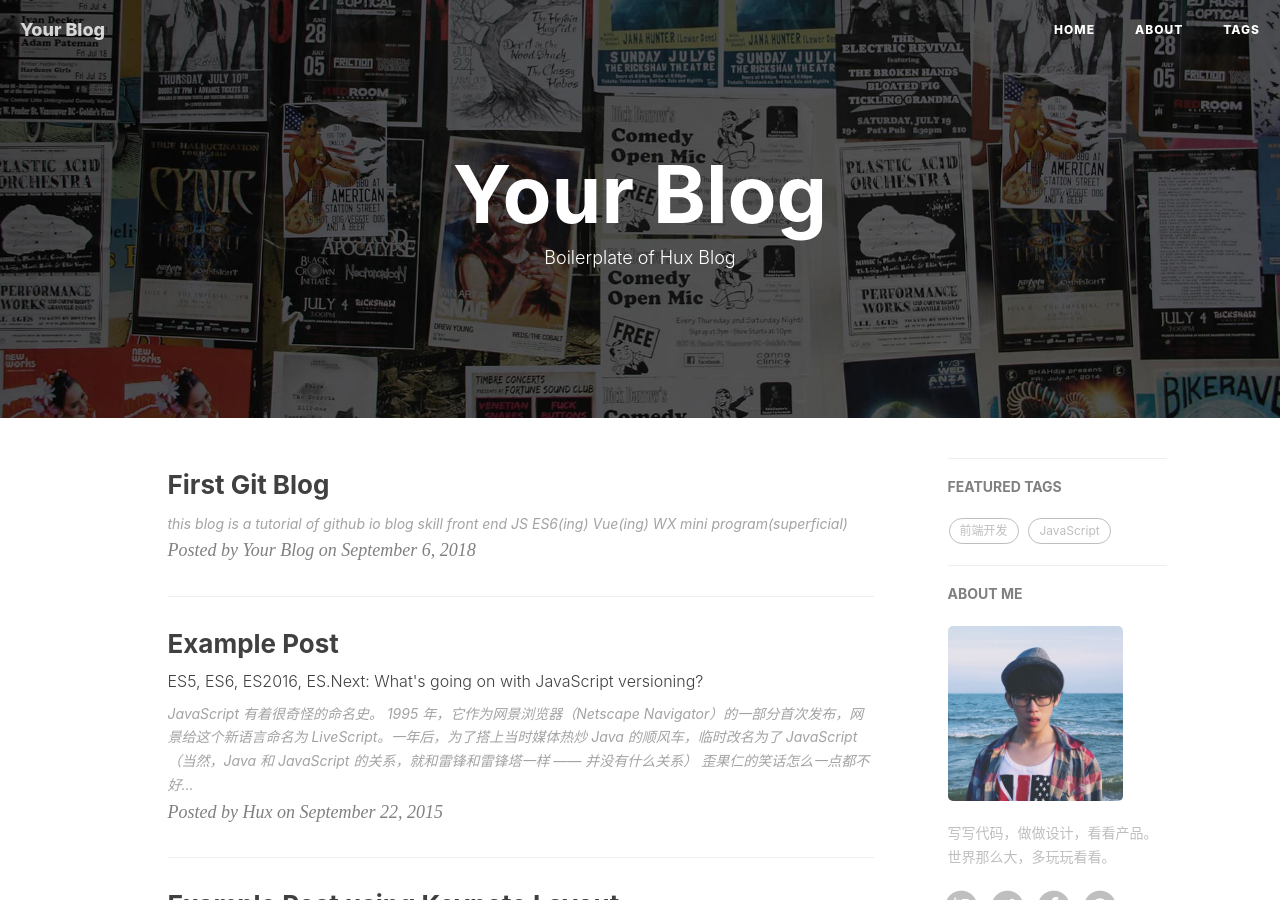
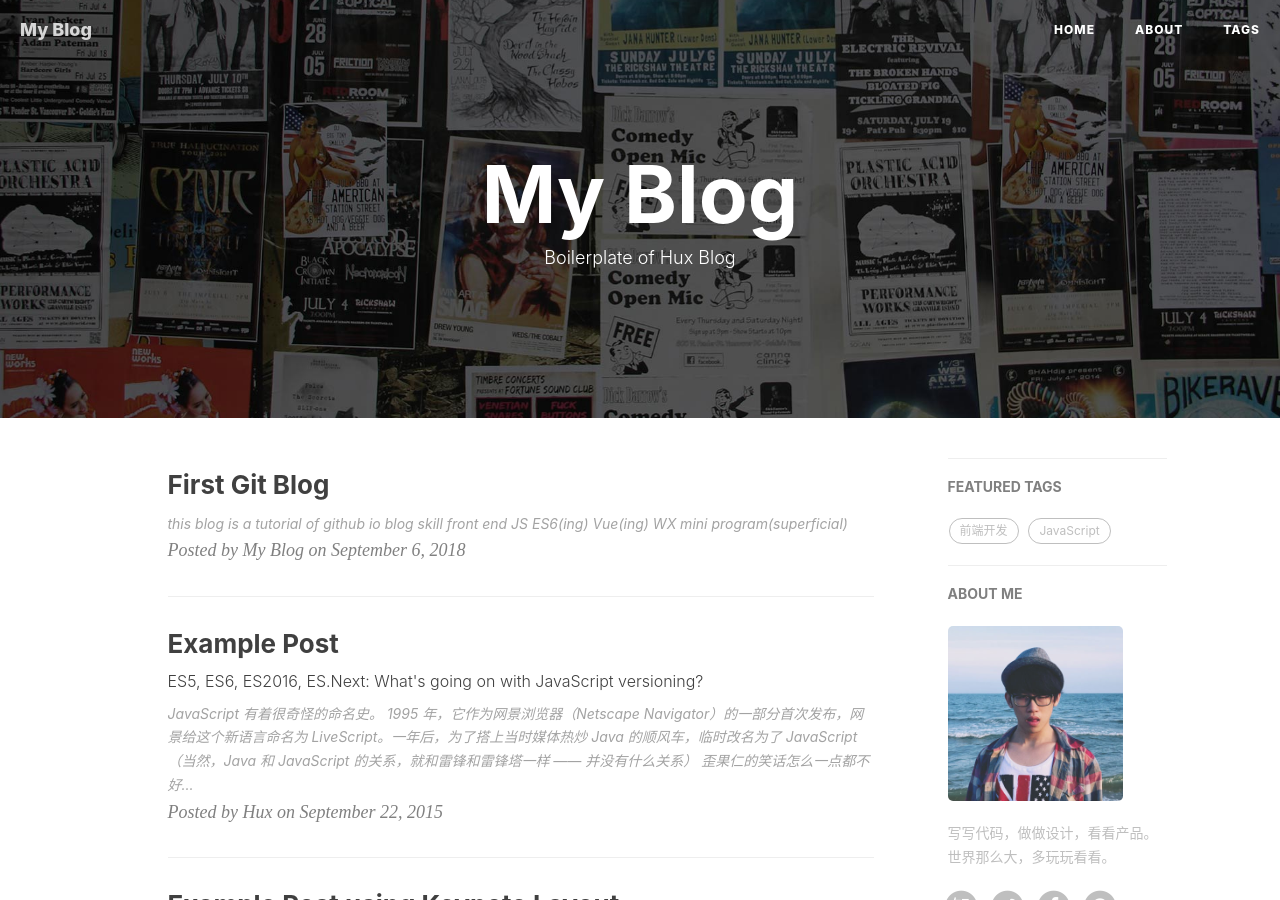
Before and after one commit to YouziXR/YouziXR.github.io, a Jekyll site: the page built from index.html, in a window 1280 px wide and 900 px high. Built offline with Jekyll 4.4.1, drawn with Linux system fonts in a browser that asks for light colours; nearby versions of some CDN libraries; the list of posts is cut into pages by our own code; comment, search, counter and statistics services are not loaded; some of the changed text lies outside the part shown.

Commit message:
Update _config.yml

```diff
--- a/_config.yml
+++ b/_config.yml
@@ -1,8 +1,8 @@
 # Site settings
-title: Your Blog
-SEOTitle: 你的博客 | Your Blog
+title: My Blog
+SEOTitle: Youzi Blog
 header-img: img/home-bg.jpg
-email: huxpro@gmail.com
+email: youzi_xr@sina.com
 description: ""
 keyword: ""
 url: "http://huangxuan.me"              # your host, for absolute URL
```
